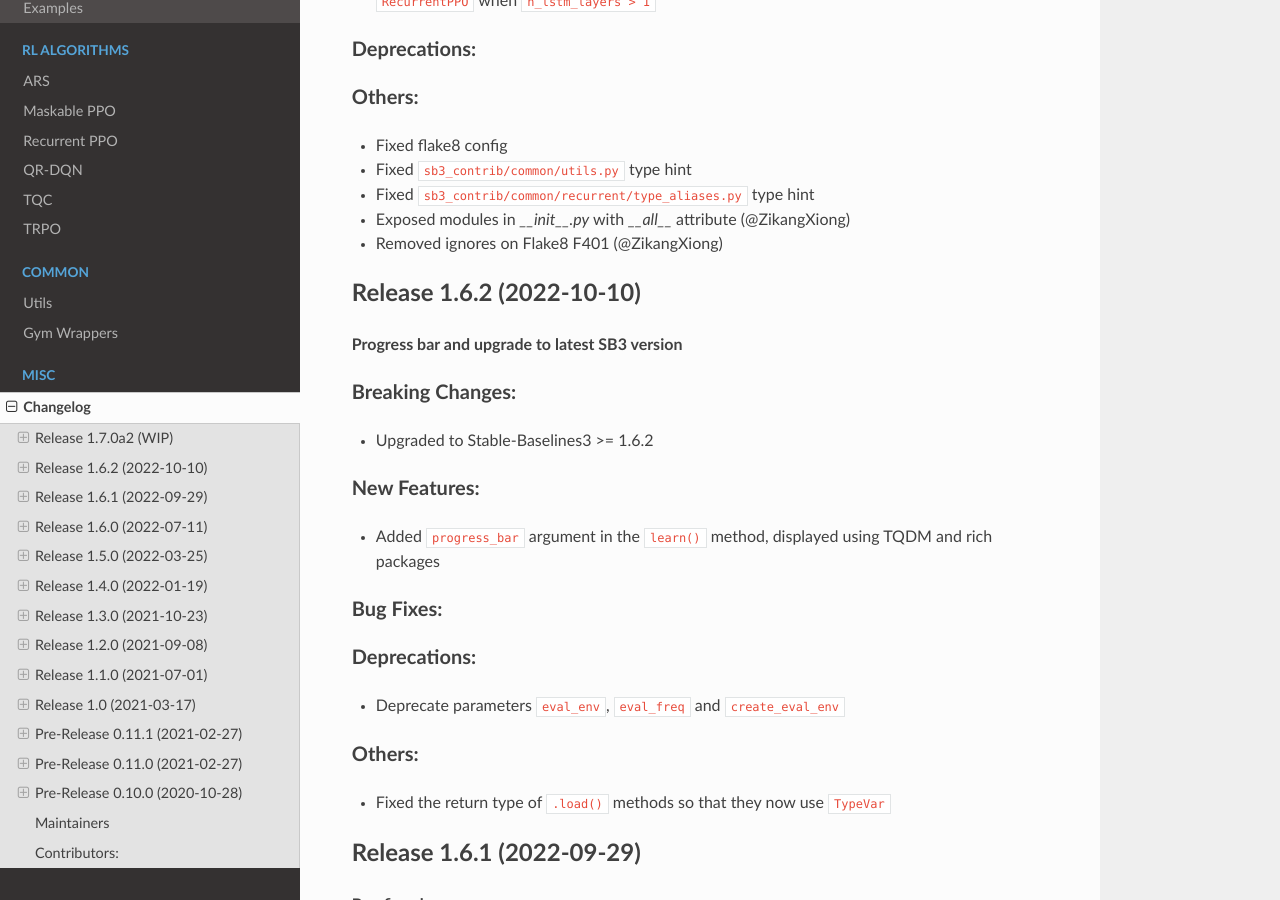
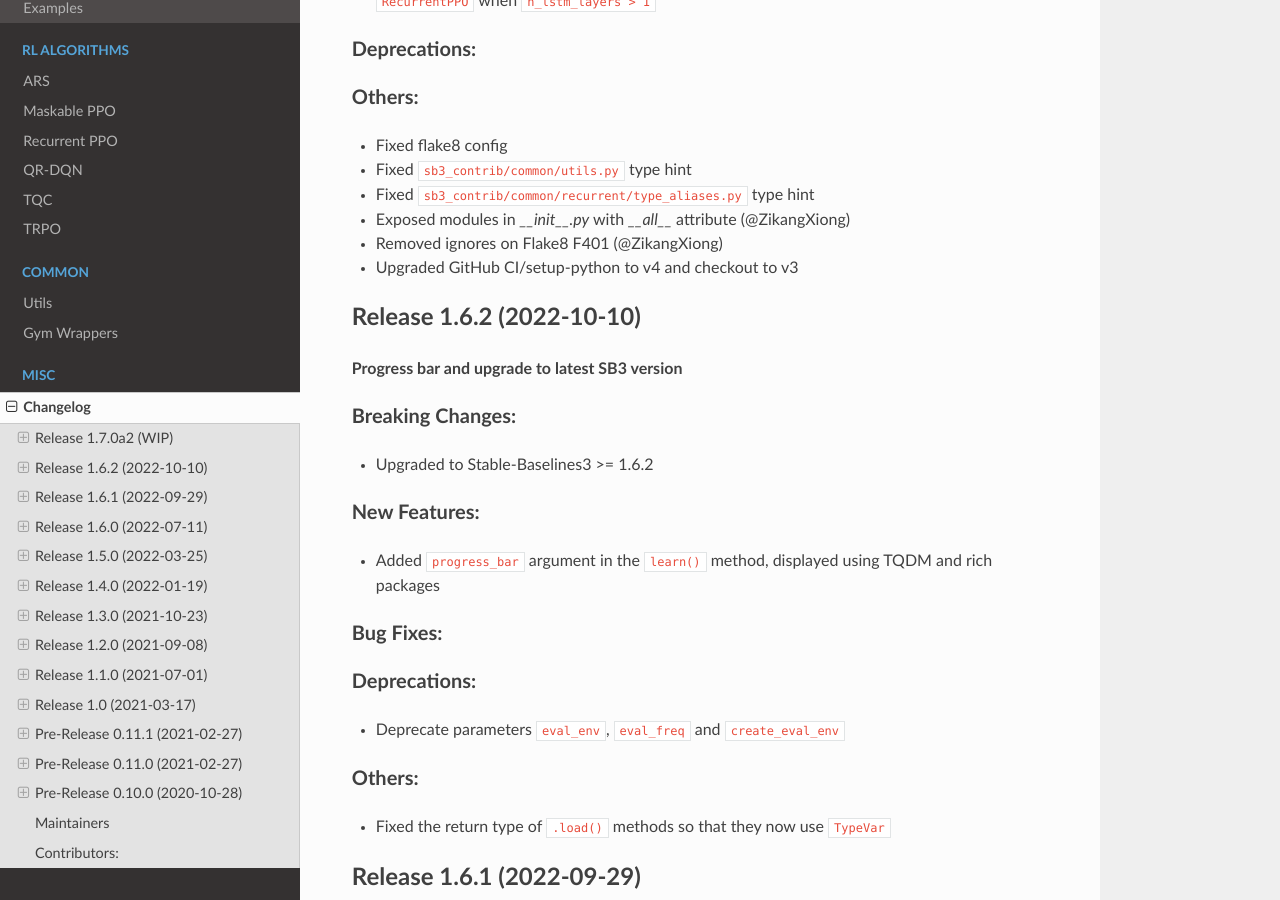
Before and after one commit to Stable-Baselines-Team/stable-baselines3-contrib, a Sphinx documentation site: the page built from docs/misc/changelog.rst, in a window 1280 px wide and 900 px high, scrolled down 587 px. Built offline with Sphinx 7.4.7 and the Read the Docs theme 2.0.0, drawn with Linux system fonts in a browser that asks for light colours.

Commit message:
Update changelog.rst

```diff
--- a/docs/misc/changelog.rst
+++ b/docs/misc/changelog.rst
@@ -31,6 +31,7 @@ Others:
 - Fixed ``sb3_contrib/common/recurrent/type_aliases.py`` type hint
 - Exposed modules in `__init__.py` with `__all__` attribute (@ZikangXiong)
 - Removed ignores on Flake8 F401 (@ZikangXiong)
+- Upgraded GitHub CI/setup-python to v4 and checkout to v3
 
 Release 1.6.2 (2022-10-10)
 --------------------------
```
